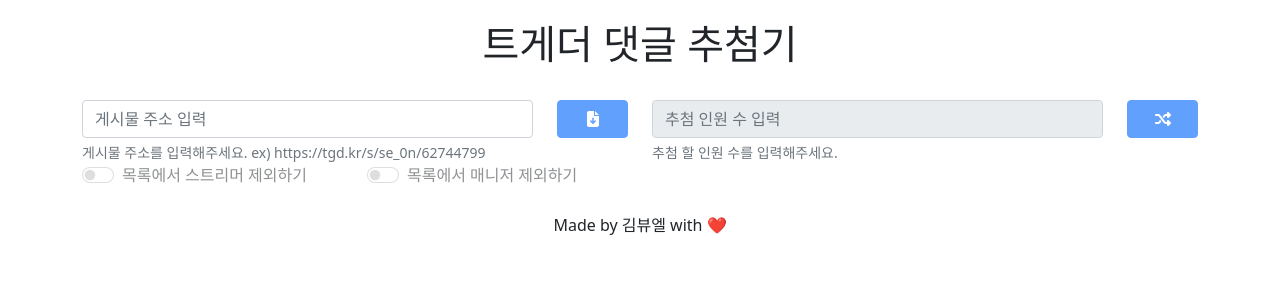
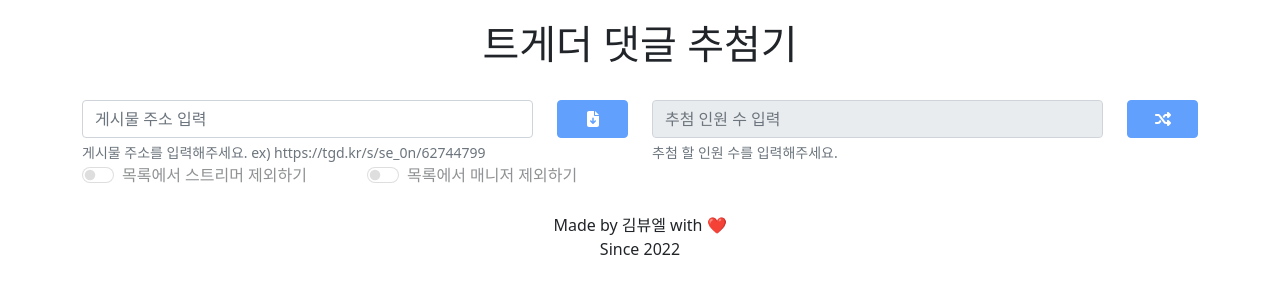
Before and after one commit to dokdo2005/tgd-comment-lottery, a React (Create React App) app: page / in a window 1280 px wide. Shown: the top 300 px of the page. Built offline with nearby package versions, Linux system fonts and the light colour scheme.

Commit message:
mod: 하단 copyright 수정

```diff
--- a/src/App.js
+++ b/src/App.js
@@ -263,9 +263,10 @@ function App() {
           </Col>
         </Row>
       </Container>
-      <div>
+      <div className="footer">
         <div>&nbsp;</div>
         <div>Made by 김뷰엘 with ❤️</div>
+        <dib>Since 2022</dib>
       </div>
     </div>
   );
--- a/src/css/App.css
+++ b/src/css/App.css
@@ -5,3 +5,7 @@
   margin-top: 20px;
   margin-bottom: 20px;
 }
+
+.footer {
+  text-align: center;
+}
```
Also changed, not shown: public/manifest.json.
